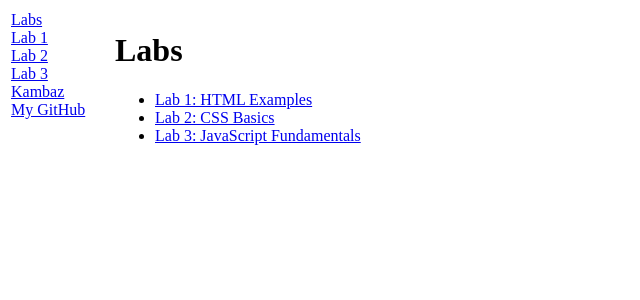
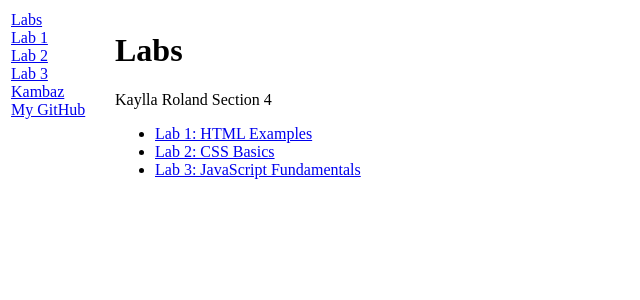
Before and after one commit to kaycrispyoats/kambaz-next-js, a Next.js app: page /Labs in a window 1280 px wide. Shown: the top 300 px of the page, without its empty margins (0-640 px from the left). Built offline with nearby package versions, Linux system fonts and the light colour scheme.

Commit message:
added name to lab landing page

```diff
--- a/src/app/Labs/page.tsx
+++ b/src/app/Labs/page.tsx
@@ -2,7 +2,9 @@ import Link from "next/link";
 export default function Labs() {
  return (
    <div id="wd-labs">
-     <h1>Labs</h1>
+     <h1>Labs
+     </h1>
+     Kaylla Roland Section 4
      <ul>
        <li>
          <Link href="/Labs/Lab1" id="wd-lab1-link">
```
